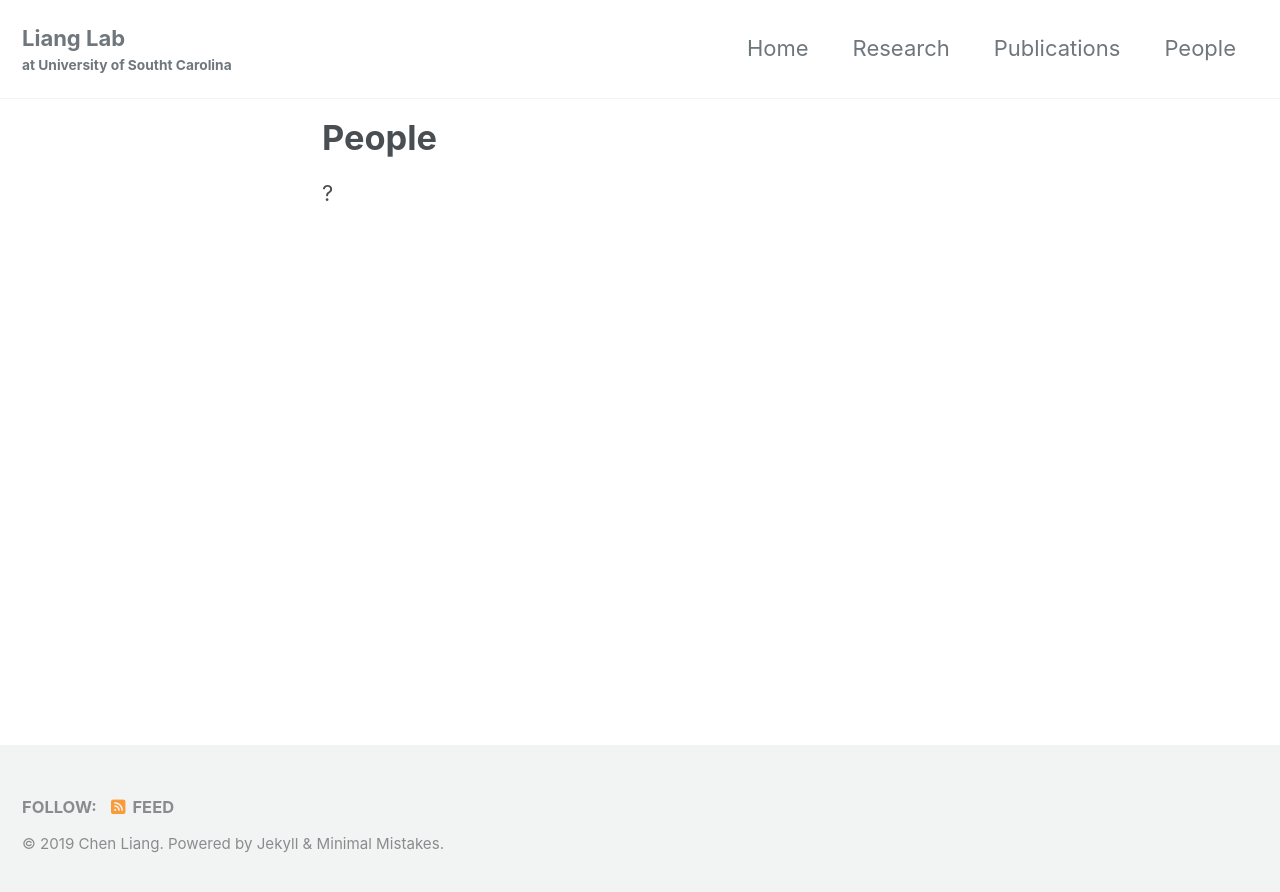
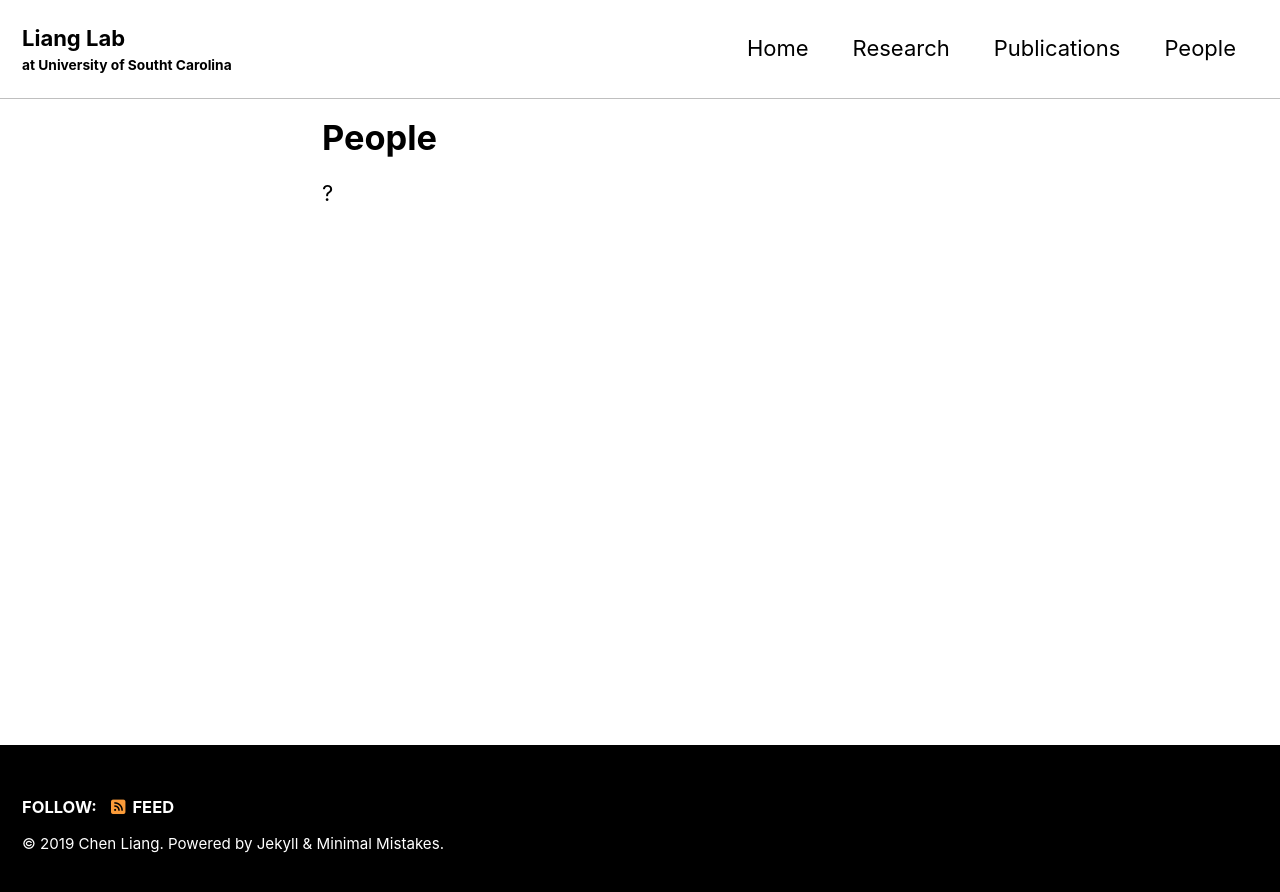
Before and after one commit to nehcgnail/nehcgnail.github.io, a Jekyll site: the page built from _pages/people.md, in a window 1280 px wide. Shown: the top 892 px of the page. Built offline with Jekyll 4.4.1, drawn with Linux system fonts in a browser that asks for light colours; cached includes are drawn as plain includes; nearby versions of some CDN libraries.

```diff
--- a/_config.yml
+++ b/_config.yml
@@ -12,7 +12,7 @@
 
 # theme                  : "minimal-mistakes-jekyll"
 # remote_theme           : "mmistakes/minimal-mistakes"
-minimal_mistakes_skin    : "default" # "air", "aqua", "contrast", "dark", "dirt", "neon", "mint", "plum", "sunrise"
+minimal_mistakes_skin    : "contrast" # "air", "aqua", "contrast", "dark", "dirt", "neon", "mint", "plum", "sunrise", "default"
 
 # Site Settings
 locale                   : "en-US"
```
